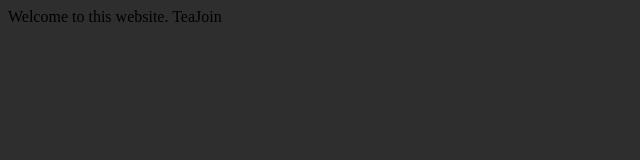
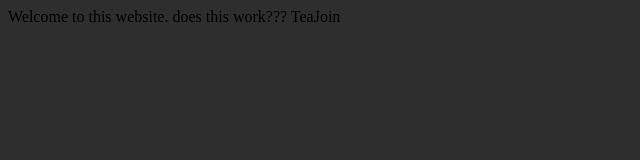
Before and after one commit to saescapa/ffsb, a plain HTML site: page index.html in a window 1280 px wide. Shown: the full height of the page, 0-640 px from the left. Drawn offline with Linux system fonts and the light colour scheme.

Commit message:
aldlsfwf

```diff
--- a/index.html
+++ b/index.html
@@ -5,7 +5,7 @@
     <link type="text/css" href="main.css" rel="stylesheet">
   </head>
   <body>
-    Welcome to this website.
+    Welcome to this website. does this work???
     TeaJoin
   </body>
 </html
```
